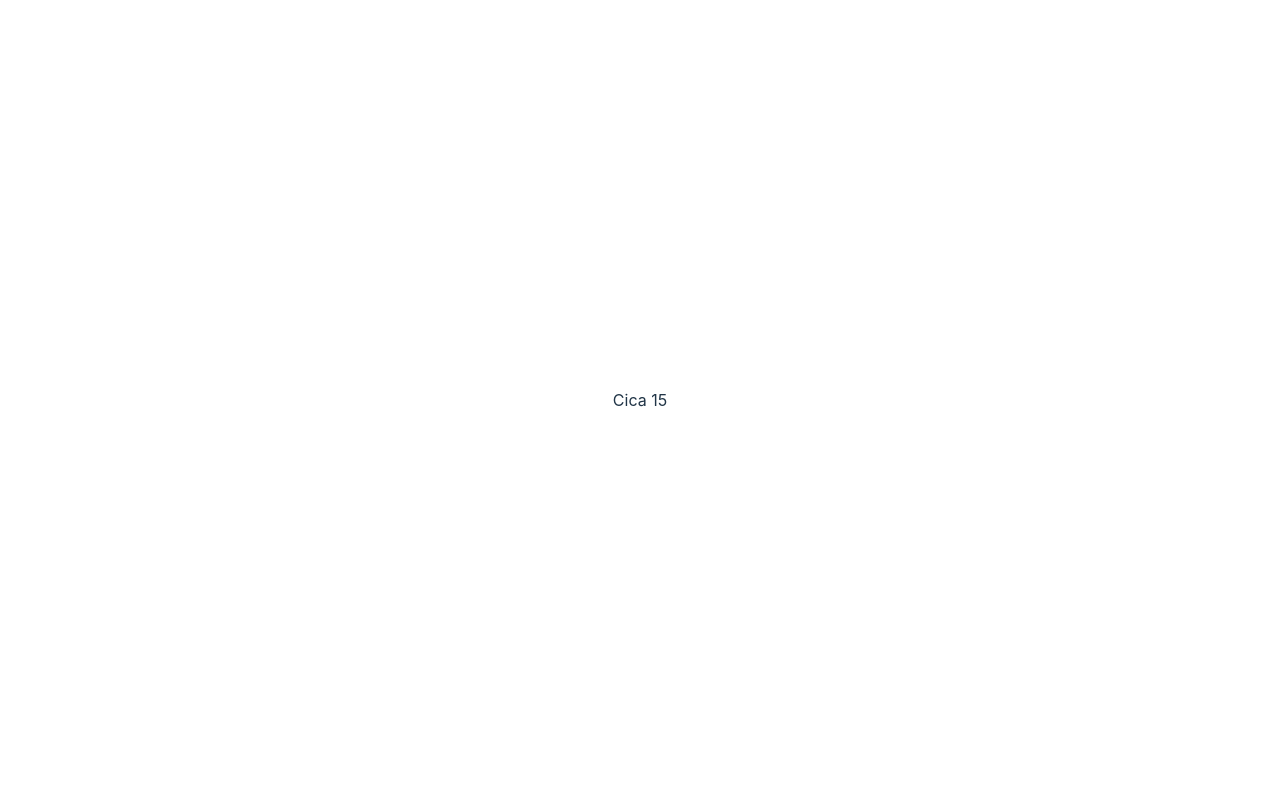
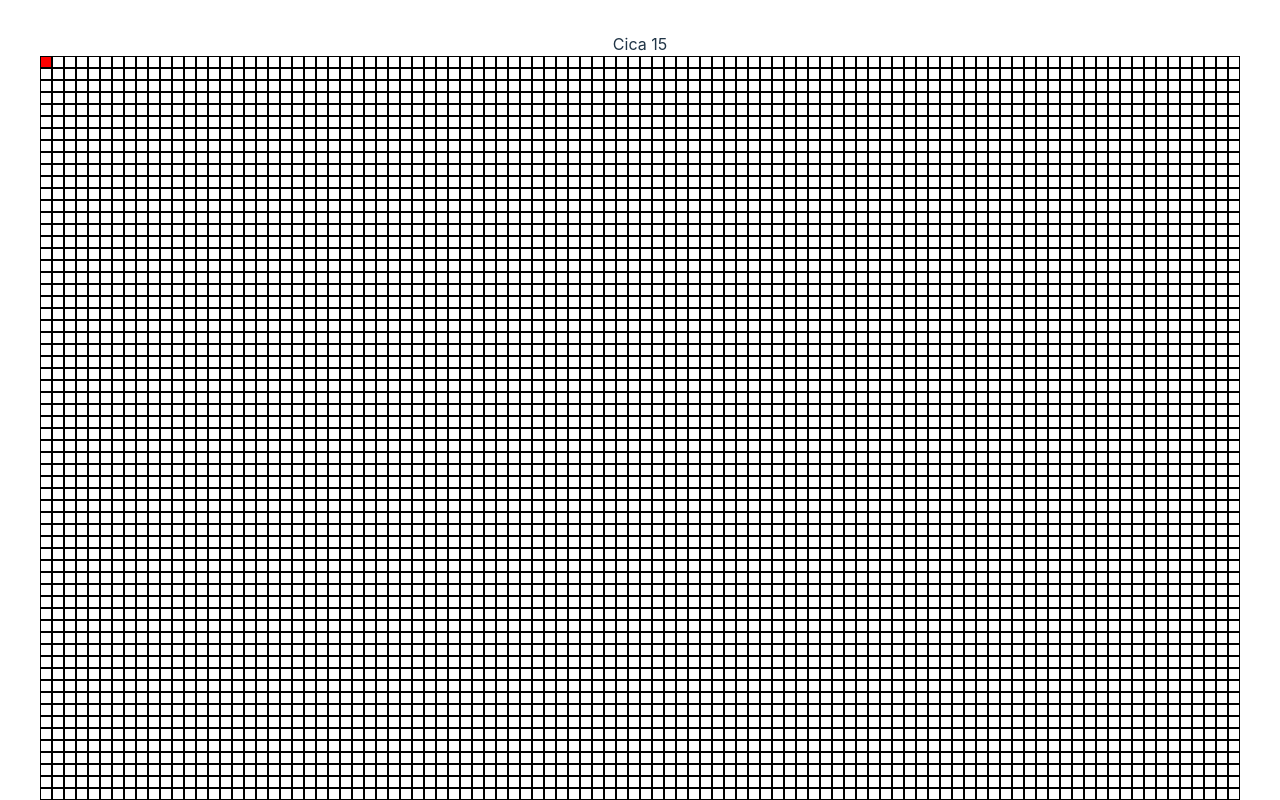
Before and after one commit to tomuwhu/kigyo, a Svelte app: page / in a window 1280 px wide. Shown: the top 800 px of the page. Built offline with nearby package versions, Linux system fonts and the light colour scheme.

Commit message:
Pálya with border

```diff
--- a/src/App.svelte
+++ b/src/App.svelte
@@ -1,5 +1,7 @@
 <script>
   var time = 0
+  var pálya = Array.from({length: 100}, () => Array.from({length: 100}, () => 0))
+  pálya[0][0] = 1
   setInterval(() => {
     time++
   }, 500)
@@ -7,8 +9,31 @@
 
 <main>
   Cica {time}
+  <div class="cont">
+    {#each pálya as row}
+      <div class="row">
+        {#each row as cell}
+          <div class="cell c{cell}"></div>
+        {/each}
+      </div>
+    {/each}
+  </div>
 </main>
 
 <style>
-
+ div.cont {
+   display: grid;
+ }
+ div.row {
+   display: grid;
+   grid-template-columns: repeat(100, 1fr);
+ }
+ div.cell {
+   border: 1px solid black;
+   width: 10px;
+   height: 10px;
+ }
+ div.c1 {
+   background-color: red;
+}
 </style>
```
